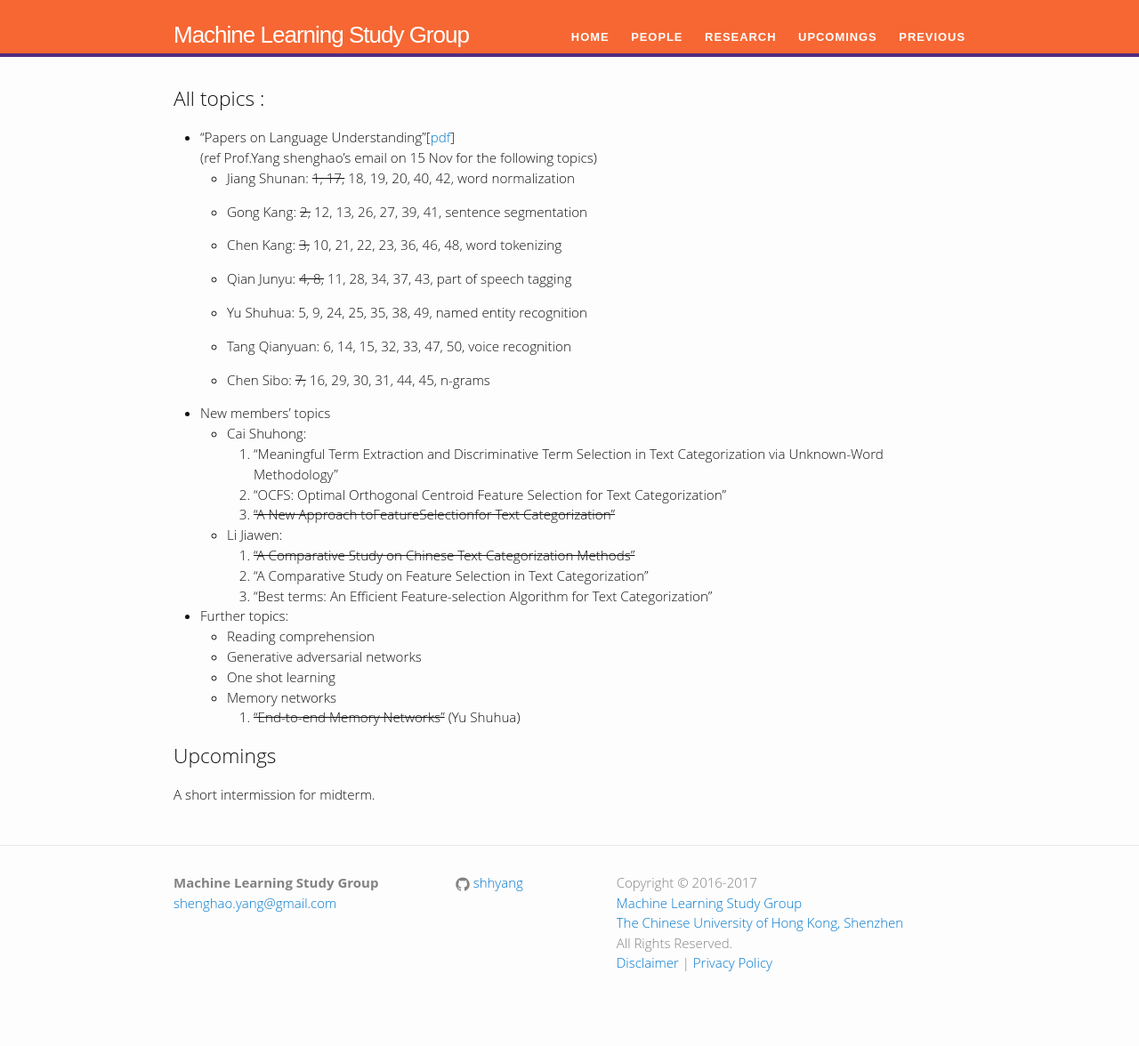
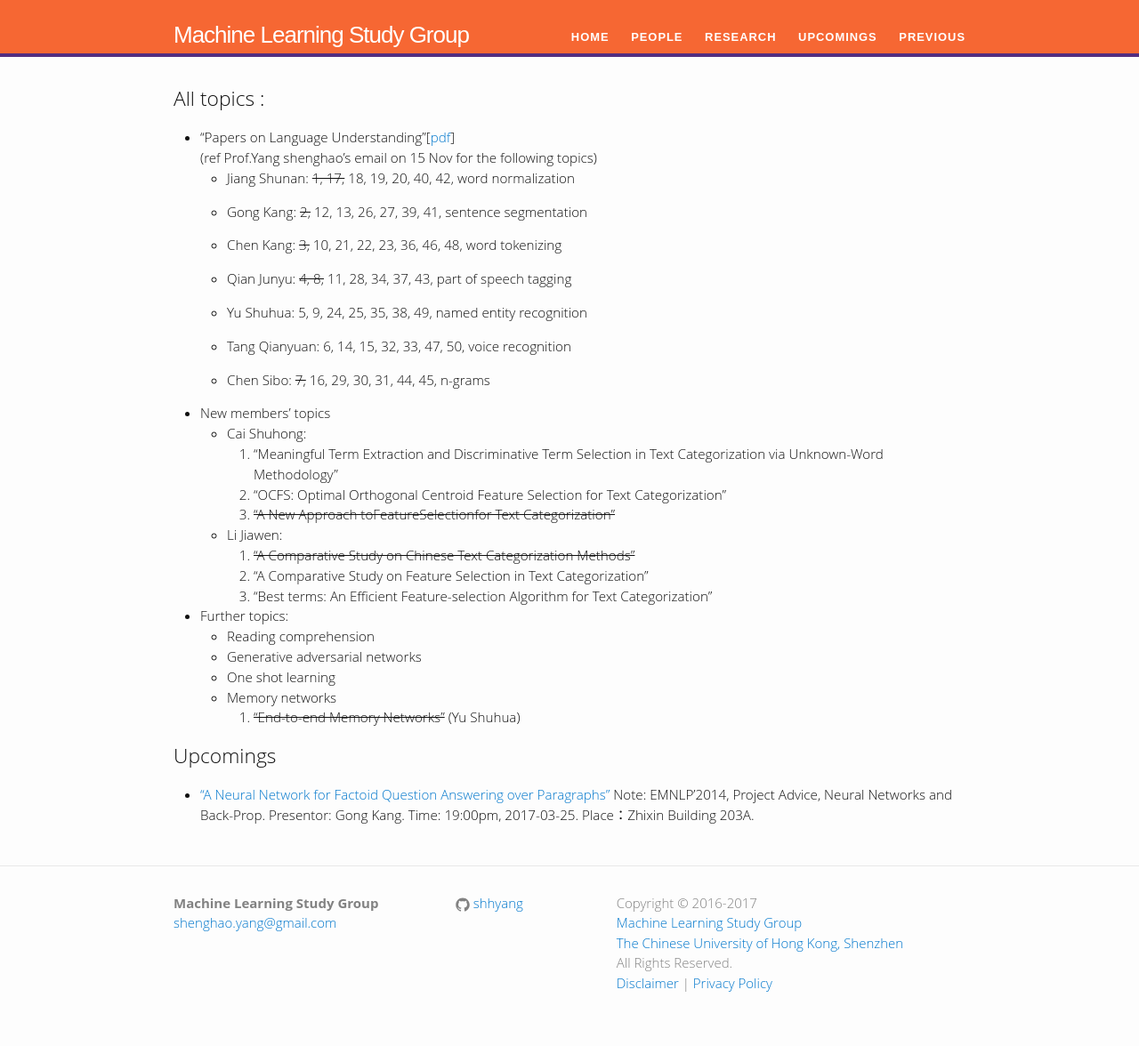
Before and after one commit to shhyang/learning, a Jekyll site: the page built from upcomings/index.md, in a window 1280 px wide. Shown: the whole page at 89% size. Built offline with Jekyll 4.4.1, drawn with Linux system fonts in a browser that asks for light colours; some web fonts are replaced; our own code applies the rules of GitHub Pages for plain Markdown files; before the commit the page ends 1154 px from its top, so only the background shows below that.

Commit message:
Update index.md

```diff
--- a/upcomings/index.md
+++ b/upcomings/index.md
@@ -44,4 +44,8 @@ layout: default
 
 
 ## Upcomings
-A short intermission for midterm.
+- ["A Neural Network for Factoid Question Answering over Paragraphs"](https://cs.umd.edu/~miyyer/pubs/2014_qb_rnn.pdf)
+Note: EMNLP’2014, Project Advice, Neural Networks and Back-Prop.
+Presentor: Gong Kang.
+Time: 19:00pm, 2017-03-25.
+Place：Zhixin Building 203A.
```
